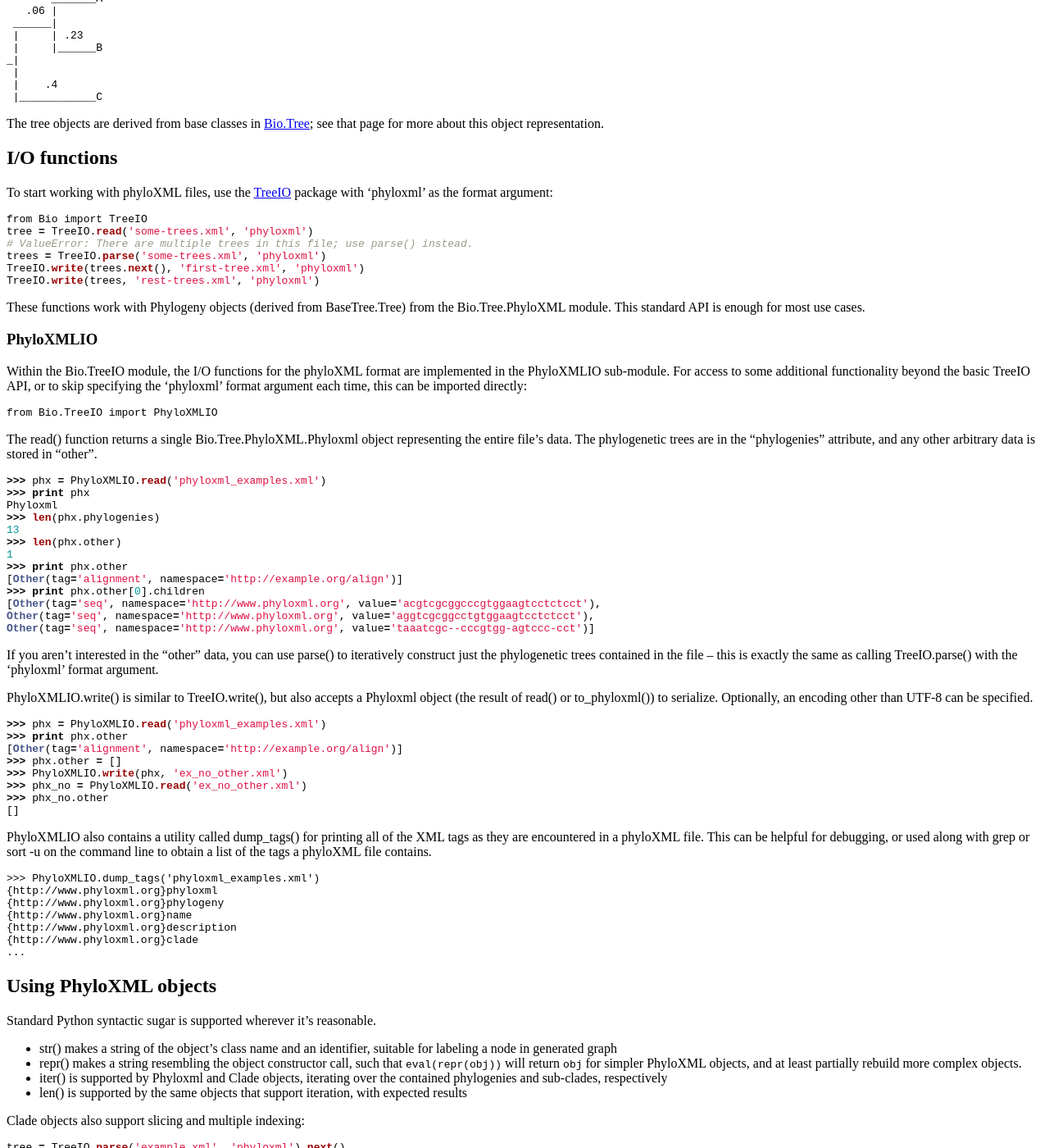
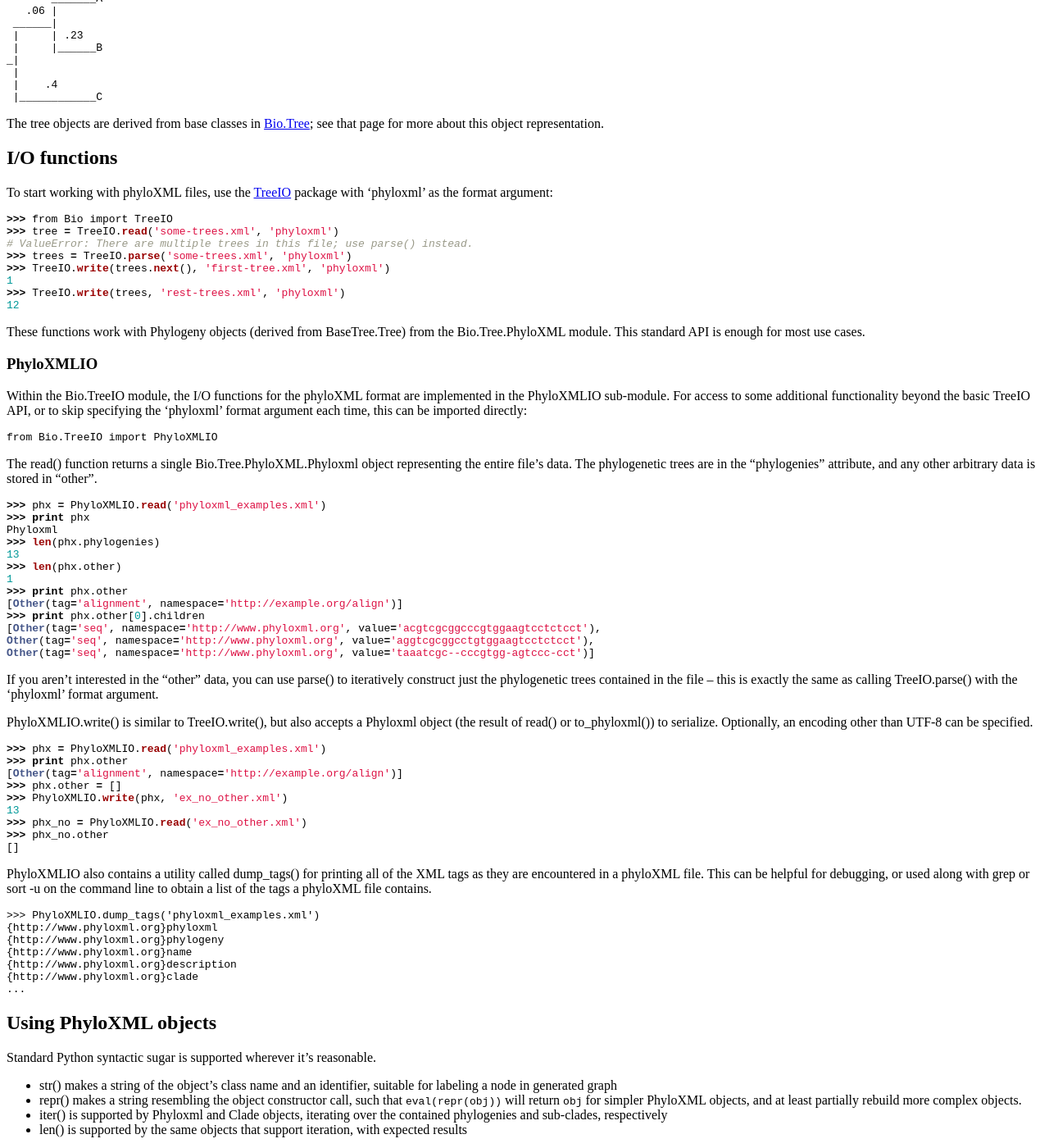
Before and after one commit to biopython/biopython.github.io, a Jekyll site: the page built from wiki/PhyloXML.md, in a window 1280 px wide and 1400 px high, scrolled down 1430 px. Shown: the whole window at 82% size. Built offline with Jekyll 4.4.1, drawn with Linux system fonts in a browser that asks for light colours.

````diff
--- a/wiki/PhyloXML.md
+++ b/wiki/PhyloXML.md
@@ -132,12 +132,14 @@ To start working with phyloXML files, use the
 argument:
 
 ``` python
-from Bio import TreeIO
-tree = TreeIO.read('some-trees.xml', 'phyloxml')
+>>> from Bio import TreeIO
+>>> tree = TreeIO.read('some-trees.xml', 'phyloxml')
 # ValueError: There are multiple trees in this file; use parse() instead.
-trees = TreeIO.parse('some-trees.xml', 'phyloxml')
-TreeIO.write(trees.next(), 'first-tree.xml', 'phyloxml')
-TreeIO.write(trees, 'rest-trees.xml', 'phyloxml')
+>>> trees = TreeIO.parse('some-trees.xml', 'phyloxml')
+>>> TreeIO.write(trees.next(), 'first-tree.xml', 'phyloxml')
+1
+>>> TreeIO.write(trees, 'rest-trees.xml', 'phyloxml')
+12
 ```
 
 These functions work with Phylogeny objects (derived from BaseTree.Tree)
@@ -192,6 +194,7 @@ Optionally, an encoding other than UTF-8 can be specified.
 [Other(tag='alignment', namespace='http://example.org/align')]
 >>> phx.other = []
 >>> PhyloXMLIO.write(phx, 'ex_no_other.xml')
+13
 >>> phx_no = PhyloXMLIO.read('ex_no_other.xml')
 >>> phx_no.other
 []
````
Also changed, not shown: 1 other file.
